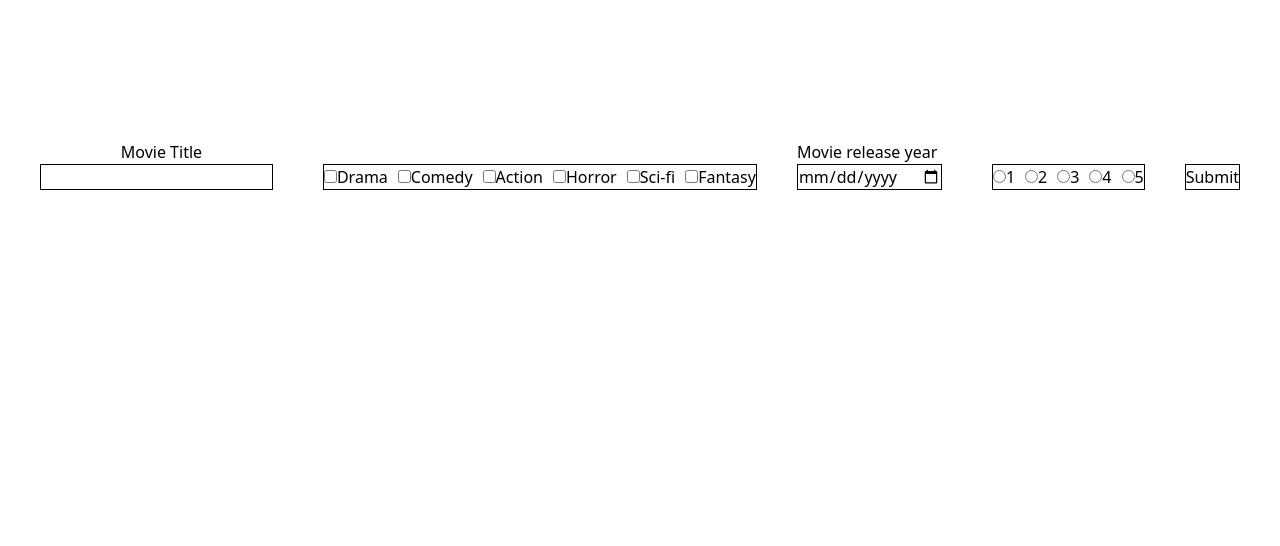
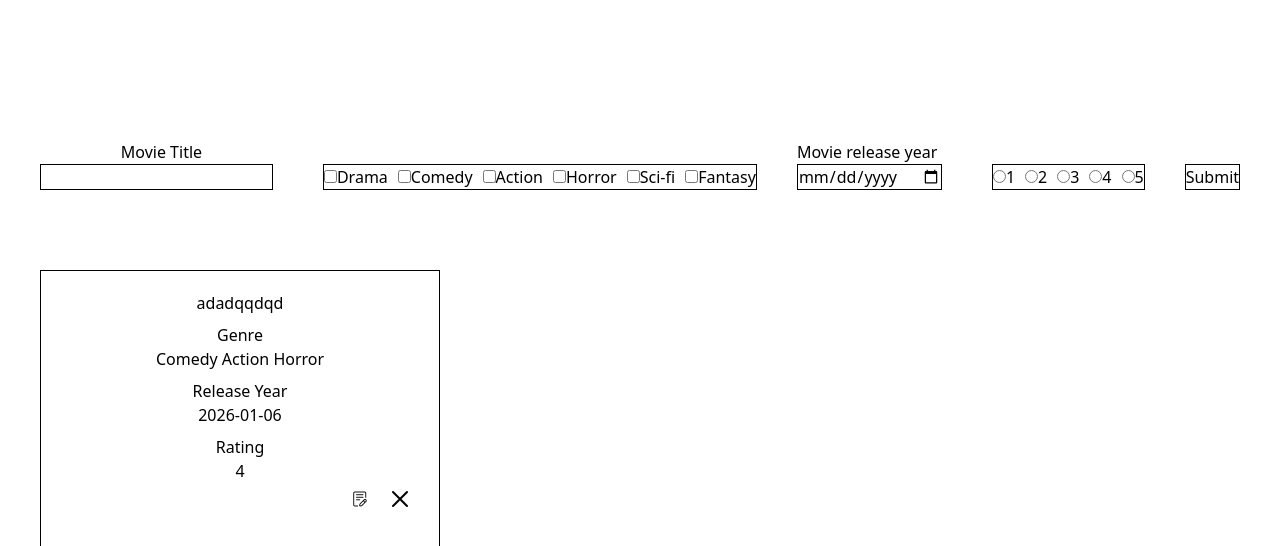
Before and after one commit to ArBa-dev-J/Movie-Adder, a React (Vite) app: page / in a window 1280 px wide. Shown: the top 546 px of the page. Built offline with nearby package versions, Linux system fonts and the light colour scheme; data requests are answered from the project's data file; the HTML template or start-up script is replaced by a standard one.

Commit message:
add edit button

```diff
--- a/src/MovieTable/Movietable.jsx
+++ b/src/MovieTable/Movietable.jsx
@@ -1,8 +1,8 @@
 import x from "../assets/close.png";
+import rewrite from "../assets/rewrite.png";
 
 function MovieTable({ movies, fetchData }) {
-
- // DELETE
+  // DELETE
   const deleteData = async (id) => {
     try {
       const requestOptions = {
@@ -11,7 +11,7 @@ function MovieTable({ movies, fetchData }) {
 
       const response = await fetch(
         "http://localhost:3000/movies/" + id,
-        requestOptions
+        requestOptions,
       );
       if (response.ok) {
         console.log("data deleted");
@@ -46,9 +46,14 @@ function MovieTable({ movies, fetchData }) {
           <p>{movies.Rating}</p>
         </div>
         {/* DELETE BUTTON */}
-        <button type="button" className="relative left-[160px]" onClick={() => deleteData(movies.id)}>
+        <button
+          type="button"
+          className="relative left-[160px]"
+          onClick={() => deleteData(movies.id)}
+        >
           <img src={x} alt="x" />
         </button>
+        <button type="button" className="relative left-[120px] bottom-[24px]"><img src={rewrite} alt="rewrite" /></button>
       </div>
     </>
   );
--- a/src/data/db.json
+++ b/src/data/db.json
@@ -1,3 +1,15 @@
 {
-  "movies": []
+  "movies": [
+    {
+      "id": "82f8",
+      "title": "adadqqdqd",
+      "genre": [
+        "Comedy",
+        "Action",
+        "Horror"
+      ],
+      "realeseYear": "2026-01-06",
+      "Rating": "4"
+    }
+  ]
 }
```
Also changed, not shown: src/assets/rewrite.png (added).
